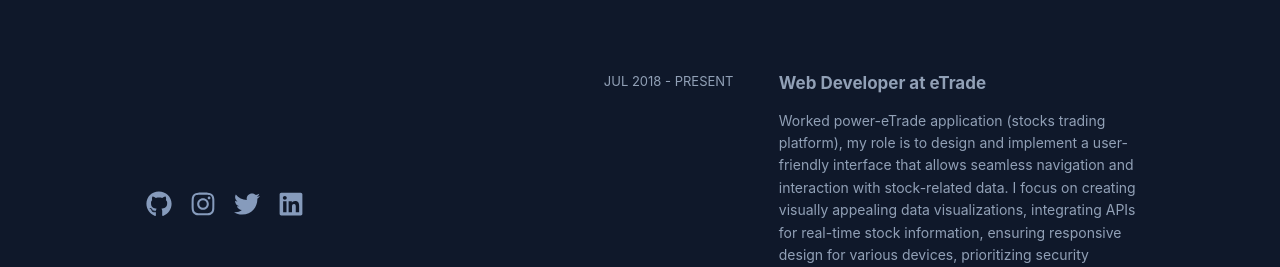
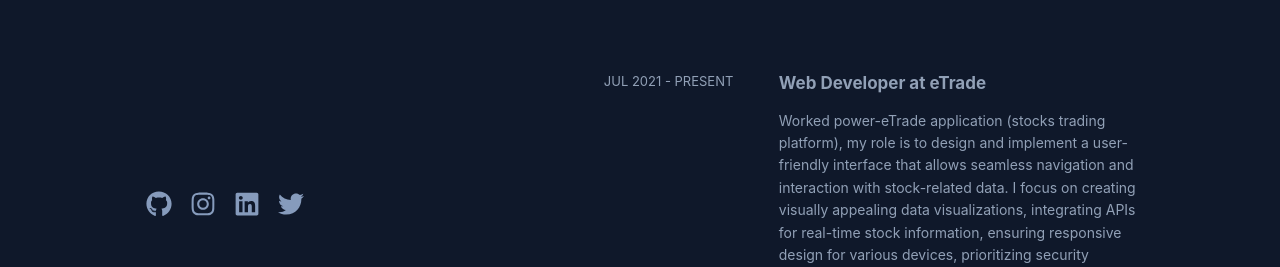
Before and after one commit to velpulapavankumarfs/velpulapavankumarfs, a React (Create React App) app: page /projects in a window 1280 px wide. Shown: the part 502-769 px from the top of the page. Built offline with nearby package versions, Linux system fonts and the light colour scheme.

Commit message:
bug fix.

```diff
--- a/src/components/Sidebar/SocialMedia/SocialMedia.js
+++ b/src/components/Sidebar/SocialMedia/SocialMedia.js
@@ -11,8 +11,8 @@
     <div className="network">
         <FontAwesomeIcon className="icon" onClick={()=>handleNavigation(github)} icon={faGithub} />
         <FontAwesomeIcon className="icon" onClick={()=>handleNavigation(instagram)} icon={faInstagram} />
-        <FontAwesomeIcon className="icon" onClick={()=>handleNavigation(linkdin)} icon={faTwitter} />
-        <FontAwesomeIcon className="icon" onClick={()=>handleNavigation(twitter)} icon={faLinkedin} />
+        <FontAwesomeIcon className="icon" onClick={()=>handleNavigation(linkdin)} icon={faLinkedin} />
+        <FontAwesomeIcon className="icon" onClick={()=>handleNavigation(twitter)} icon={faTwitter} />
     </div>
   );
 };
--- a/src/utils/career.js
+++ b/src/utils/career.js
@@ -16,7 +16,7 @@
   {
     title: "Web Developer at eTrade",
     url: "https://us.etrade.com/",
-    startDate: "JUL 2018",
+    startDate: "JUL 2021",
     endDate: "Present",
     description:
       `Worked power-eTrade application (stocks trading platform), my role is to design and implement a user-friendly
```
